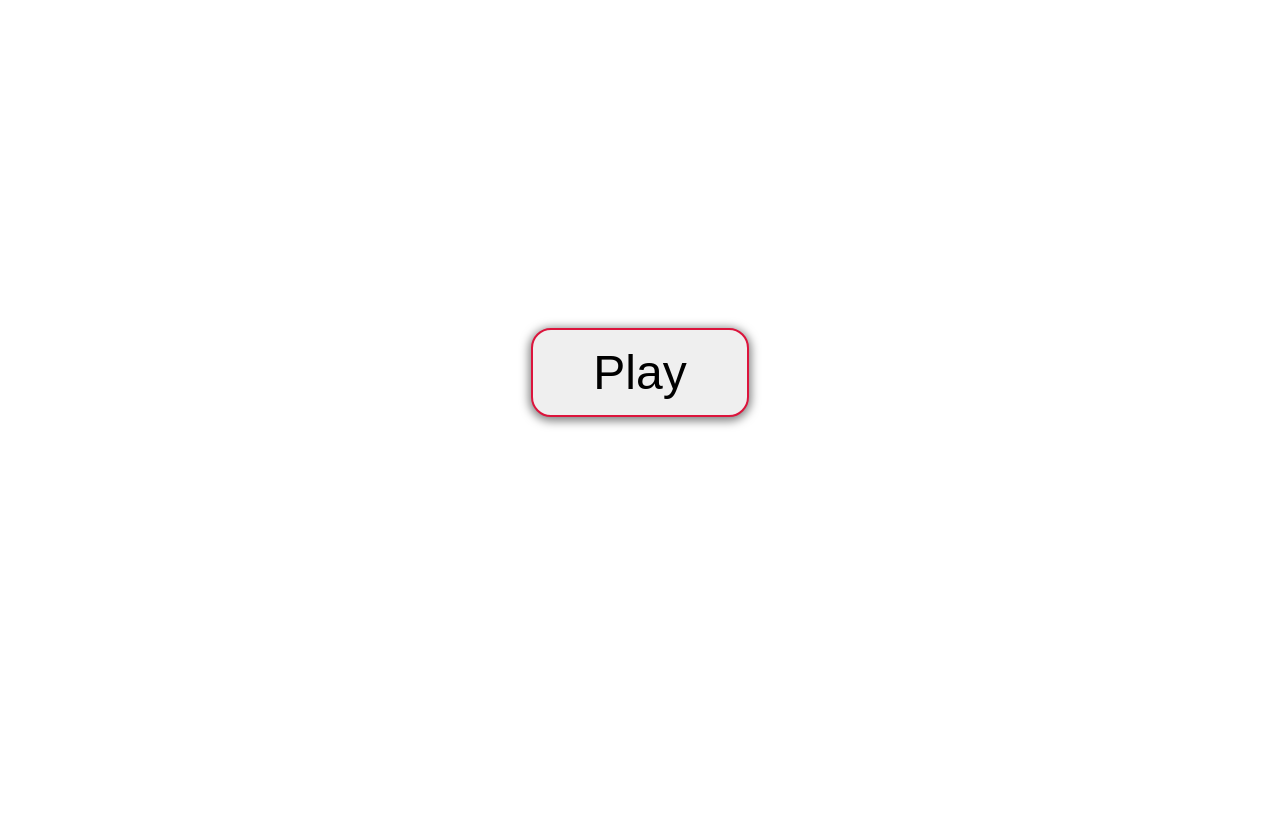
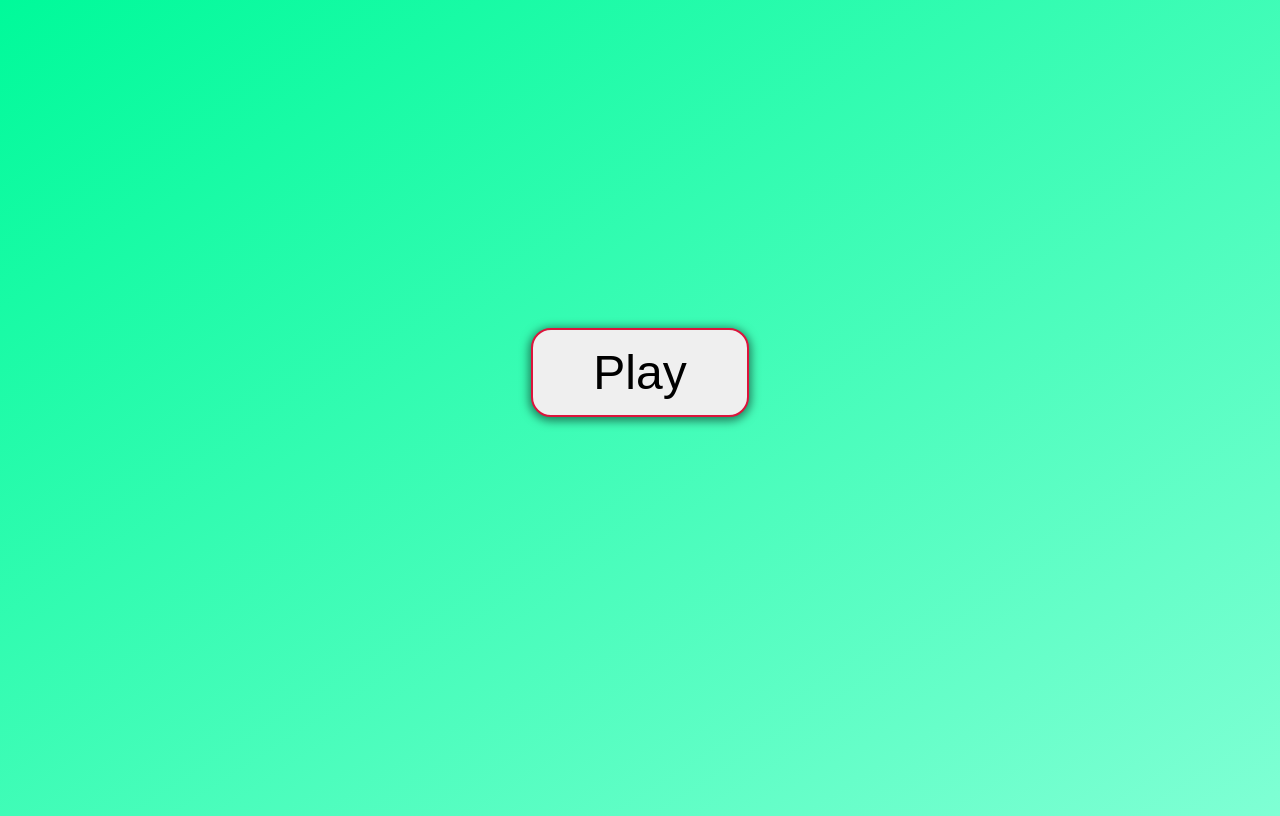
Before and after one commit to Xiraeth/odin-rock-paper-scissors, a plain HTML site: page index.html in a window 1280 px wide. Drawn offline with Linux system fonts and the light colour scheme.

Commit message:
Add background color

```diff
--- a/style.css
+++ b/style.css
@@ -4,6 +4,7 @@ body{
   flex-direction: column;
   justify-content: center;
   align-items: center;
+  background-image: linear-gradient(to bottom right, mediumspringgreen, aquamarine);
 }
 
 button{
```
